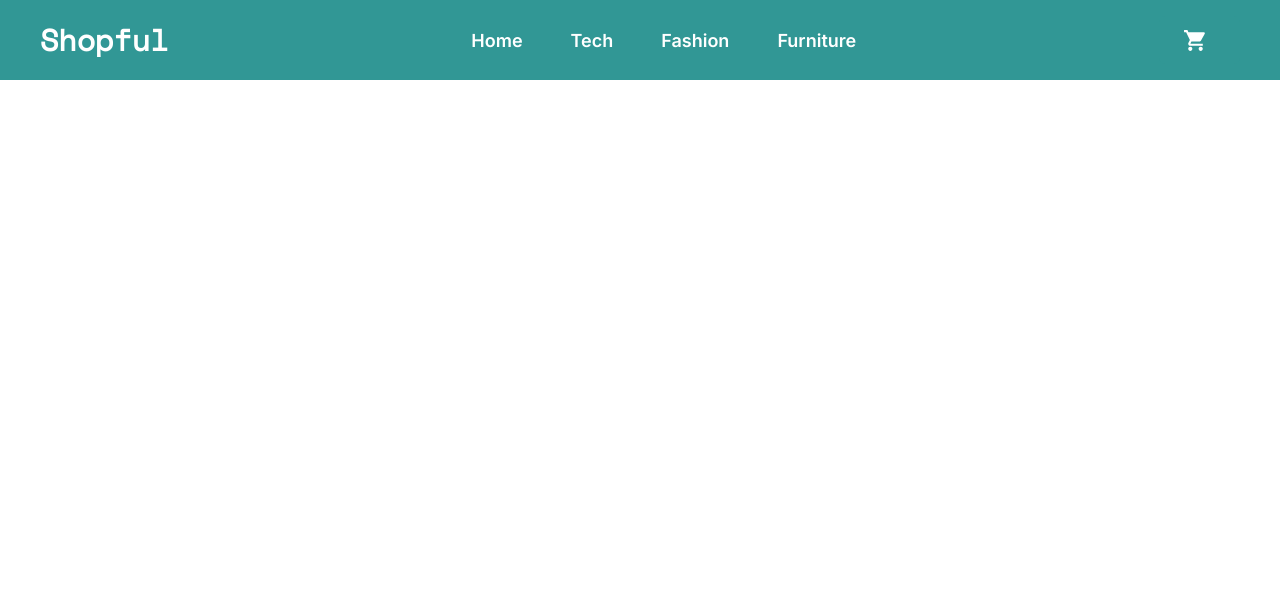
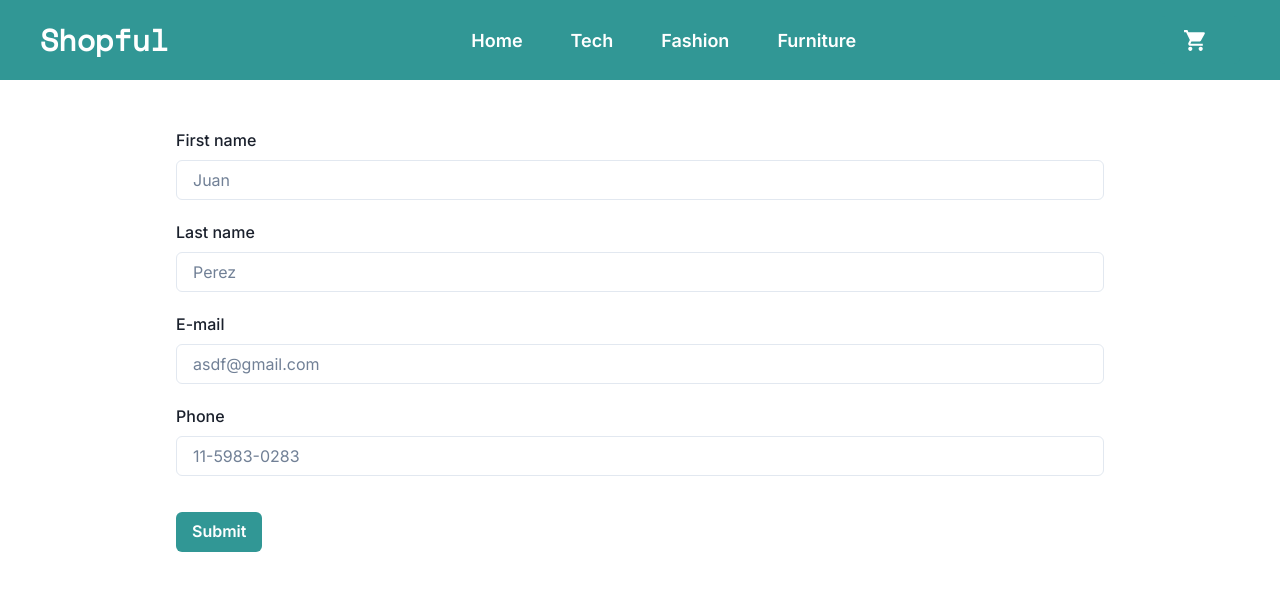
Before and after one commit to felitommasi/ProyectoReactCoder, a React (Create React App) app: page /checkout in a window 1280 px wide. Shown: the top 590 px of the page. Built offline with nearby package versions, Linux system fonts and the light colour scheme.

Commit message:
add checkout

```diff
--- a/package.json
+++ b/package.json
@@ -15,6 +15,7 @@
     "framer-motion": "^4.1.17",
     "react": "^18.2.0",
     "react-dom": "^18.2.0",
+    "react-hook-form": "^7.34.0",
     "react-icons": "^4.4.0",
     "react-router-dom": "^6.3.0",
     "react-scripts": "^2.1.3",
--- a/src/App.js
+++ b/src/App.js
@@ -1,8 +1,9 @@
-import * as React from 'react';
+import React from 'react';
 import NavBar from "./components/NavBar/NavBar";
 import ItemListContainer from "./components/ItemListContainer/ItemListContainer";
 import ItemDetailContainer from "./components/ItemDetailContainer/ItemDetailContainer";
 import Cart from "./components/Cart/Cart";
+import Checkout from "./components/Checkout/Checkout";
 import { BrowserRouter, Routes, Route } from "react-router-dom";
 import CartCustomProvider from "./context/CartContext";
 
@@ -16,6 +17,7 @@ function App() {
 					<Route path="/category/:categoryId" element={<ItemListContainer />} />
 					<Route path="/detail/:id" element={<ItemDetailContainer />} />
 					<Route path="/cart" element={<Cart />} />
+					<Route path="/checkout" element={<Checkout />} />
 				</Routes>
 			</CartCustomProvider>
 		</BrowserRouter>
--- a/src/components/Cart/Cart.jsx
+++ b/src/components/Cart/Cart.jsx
@@ -1,19 +1,19 @@
 import React, { useContext } from "react";
-import { Box, Button, Heading, Stack, Text } from "@chakra-ui/react";
+import { Link, Route } from "react-router-dom";
+import { Box, Button, Heading, Stack, HStack, Text } from "@chakra-ui/react";
 import CartItem from "../CartItem/CartItem";
 import { CartContext } from "../../context/CartContext";
+import Checkout from "../Checkout/Checkout";
 
 function Cart() {
-	const { qtyProducts, products, clearCart, totalPrice } = useContext(
-		CartContext
-	);
+	const { qtyProducts, products, clearCart, totalPrice } = useContext(CartContext);
 
 	return (
 		<div>
 			<Box
 				maxW={{
 					base: "3xl",
-					lg: "7xl",
+					lg: "7xl"
 				}}
 				mx="auto"
 				px={{
@@ -48,7 +48,7 @@ function Cart() {
 						flex="2"
 					>
 						<Heading fontSize="2xl" fontWeight="extrabold">
-							Tenés {qtyProducts} productos en tu carrito
+							You have {qtyProducts} products in your cart.
 						</Heading>
 
 						<Stack spacing="6">
@@ -56,14 +56,37 @@ function Cart() {
 								<CartItem key={item.id} {...item} />
 							))}
 						</Stack>
+
+						<HStack>
+							{qtyProducts === 0 ? (
+								<Link to="/">
+									<Button colorScheme="teal" my={4}>
+										Start shopping!
+									</Button>
+								</Link>
+							) : (
+								<Route path="/checkout" element={<Checkout />}>
+									<Button colorScheme="teal" my={4}>
+										Proceed to Checkout
+									</Button>
+								</Route>
+							)}
+
+							{products.length > 0 && (
+								<Button colorScheme="gray" my={4} onClick={() => clearCart()}>
+									Empty Cart
+								</Button>
+							)}
+						</HStack>
+						<Text fontWeight="bold">
+							{totalPrice() === 0 ? (
+								<p display="none" />
+							) : (
+								<p>Total: $ {totalPrice()}</p>
+							)}
+						</Text>
 					</Stack>
-
-
-                {products.length > 0 && <Button onClick={() => clearCart()}>Vaciar carrito</Button>}
-
-
 				</Stack>
-				<Text fontWeight="medium">{totalPrice() === 0 ? <p display="none"/> : <p>Total: $ {totalPrice()}</p>}</Text>
 			</Box>
 		</div>
 	);
--- a/src/components/CartItem/CartItem.jsx
+++ b/src/components/CartItem/CartItem.jsx
@@ -47,12 +47,6 @@ const CartItem = (product) => {
 								Cantidad: {product.qty}
 							</Text>
 
-{/* 							<ButtonGroup size="sm" isAttached variant="outline">
-								<IconButton aria-label="Remove product" icon={<MdRemove />} onClick={() => removeProduct(product)}/>
-								<Button>Cantidad: {product.qty}</Button>
-								<IconButton aria-label="Add product" icon={<MdAdd />} onClick={() => addProduct(product)}/>
-							</ButtonGroup> */}
-
 							<Spacer />
 							<Text fontWeight="medium">
 								sub-total: $ {product.qty * price}
--- /dev/null
+++ b/src/components/Checkout/Checkout.jsx
@@ -0,0 +1,97 @@
+import React from "react";
+import { useForm } from "react-hook-form";
+import {
+	FormErrorMessage,
+	FormLabel,
+	FormControl,
+	Input,
+	Button,
+    Box,
+} from "@chakra-ui/react";
+
+
+export default function Checkout() {
+	const {
+		handleSubmit,
+		register,
+		formState: { errors, isSubmitting },
+	} = useForm();
+
+	function onSubmit(data) {
+		//integrar sweet alert
+        console.log(data);
+	}
+
+	return (
+        <Box p={[6, 8, 10, 12]}>
+		<form onSubmit={handleSubmit(onSubmit)}>
+			<FormControl isInvalid={errors.name}>
+				<FormLabel htmlFor="name">First name</FormLabel>
+				<Input
+                    mb={5}
+					id="name"
+					placeholder="Juan"
+					{...register("name", {
+						required: "This field is required",
+						minLength: { value: 4, message: "Minimum length should be 4" },
+					})}
+				/>
+				<FormErrorMessage>
+					{errors.name && errors.name.message}
+				</FormErrorMessage>
+			</FormControl>
+			<FormControl isInvalid={errors.lastName}>
+				<FormLabel htmlFor="lastName">Last name</FormLabel>
+				<Input
+                    mb={5}
+					id="lastName"
+					placeholder="Perez"
+					{...register("lastName", {
+						required: "This field is required",
+						minLength: { value: 4,
+                        message: "Minimum length should be 4" },
+					})}
+				/>
+				<FormErrorMessage>
+					{errors.lastName && errors.lastName.message}
+				</FormErrorMessage>
+			</FormControl>
+			<FormControl isInvalid={errors.email}>
+				<FormLabel htmlFor="email">E-mail</FormLabel>
+                <Input
+                    mb={5}
+                    id="email"
+                    placeholder="asdf@gmail.com"
+                    {...register("email", {
+                        required: "This field is required",
+                        pattern: { value: /^\S+@\S+$/i , message: "Please enter a valid email" },
+                    })}
+				/>
+				<FormErrorMessage>
+					{errors.email && errors.email.message}
+				</FormErrorMessage>
+			</FormControl>
+			<FormControl isInvalid={errors.phone}>
+				<FormLabel htmlFor="phone">Phone</FormLabel>
+				<Input
+                    mb={5}
+					id="phone"
+					placeholder="11-5983-0283"
+					{...register("phone", {
+                        required: "This field is required",
+                        minLength: { value: 6, message: "Minimum length should be 6" },
+                        maxLength: { value: 12, message: "Max length should be 12" },
+                        pattern:  { value: /^[+]*[(]{0,1}[0-9]{1,3}[)]{0,1}[-s./0-9]*$/g , message: "please enter a valid phone number" }
+                    })}
+				/>
+				<FormErrorMessage>
+					{errors.phone && errors.phone.message}
+				</FormErrorMessage>
+			</FormControl>
+			<Button mt={4} colorScheme="teal" isLoading={isSubmitting} type="submit">
+				Submit
+			</Button>
+		</form>
+        </Box>
+	);
+}
--- a/src/components/Item/Item.jsx
+++ b/src/components/Item/Item.jsx
@@ -27,7 +27,7 @@ const Item = ({ product }) => {
 			<Center h="90px">
 				<Link to={`/detail/${id}`}>
 					<Button colorScheme="teal" my={4}>
-						Ver Detalle
+						See More
 					</Button>
 				</Link>
 			</Center>
--- a/src/components/ItemCount/ItemCount.jsx
+++ b/src/components/ItemCount/ItemCount.jsx
@@ -1,6 +1,6 @@
 import React, { useState, /* useEffect */ } from "react";
 import { Button, HStack, VStack } from "@chakra-ui/react";
-import { MdShoppingCart } from "react-icons/md";
+import { MdAddShoppingCart } from "react-icons/md";
 
 const ItemCount = ({ stock, onAdd }) => {
 	const [count, setCount] = useState(1);
@@ -36,12 +36,12 @@ const ItemCount = ({ stock, onAdd }) => {
 			</HStack>
 
 			<Button
-				rightIcon={<MdShoppingCart />}
+				rightIcon={<MdAddShoppingCart />}
 				disabled={stock <= 0}
 				onClick={() => onAdd(count)}
 				colorScheme="teal"
 			>
-				Agregar al carrito
+				Add to Cart
 			</Button>
 		</VStack>
 	);
--- a/src/components/ItemDetail/ItemDetail.jsx
+++ b/src/components/ItemDetail/ItemDetail.jsx
@@ -15,6 +15,7 @@ import {
 	SimpleGrid,
 	StackDivider,
 	useColorModeValue,
+	HStack
 } from "@chakra-ui/react";
 
 const ItemDetail = ({ product }) => {
@@ -78,11 +79,18 @@ const ItemDetail = ({ product }) => {
 								<Text fontSize={"lg"}>{description}</Text>
 							</VStack>
 							{buyFinalized ? (
-								<Link to="/cart">
-									<Button colorScheme="teal" my={4}>
-										Finalizar compra
-									</Button>
-								</Link>
+								<HStack>
+									<Link to="/cart">
+										<Button colorScheme="teal" my={4}>
+											Finish shopping
+										</Button>
+									</Link>
+									<Link to="/">
+										<Button colorScheme="teal" variant='ghost' my={4}>
+											Continue shopping
+										</Button>
+									</Link>
+								</HStack>
 							) : (
 								<ItemCount initial={1} stock={product.stock} onAdd={onAdd} />
 							)}
--- a/src/components/ItemList/ItemList.jsx
+++ b/src/components/ItemList/ItemList.jsx
@@ -3,22 +3,28 @@ import Item from "../Item/Item";
 import { Box, SimpleGrid, Text, Center } from "@chakra-ui/react";
 
 const ItemList = ({ productList }) => {
-	//console.log(productList);
-
 	return (
 		<Box p={[6, 8, 10, 12]}>
 			<Center>
-				<Text fontWeight="bold" fontSize="xl" mb="4">
-					Productos
+				<Text
+					fontWeight="bold"
+					fontSize={{ base: "2rem", md: "2.5rem", lg: "2.7rem" }}
+					mb="5rem"
+					align="center"
+				>
+					Amazing e-commerce platform <br/> for everyone
 				</Text>
 			</Center>
 
-			<SimpleGrid minChildWidth="230px" spacing="1.5rem" justifyContent="center">
+			<SimpleGrid
+				minChildWidth="230px"
+				spacing="1.5rem"
+				justifyContent="center"
+			>
 				{productList.map((product) => (
 					<Item key={product.id} product={product} />
 				))}
 			</SimpleGrid>
-
 		</Box>
 	);
 };
```
Also changed, not shown: 1 other file (tests, documents, lock files or other folders).
